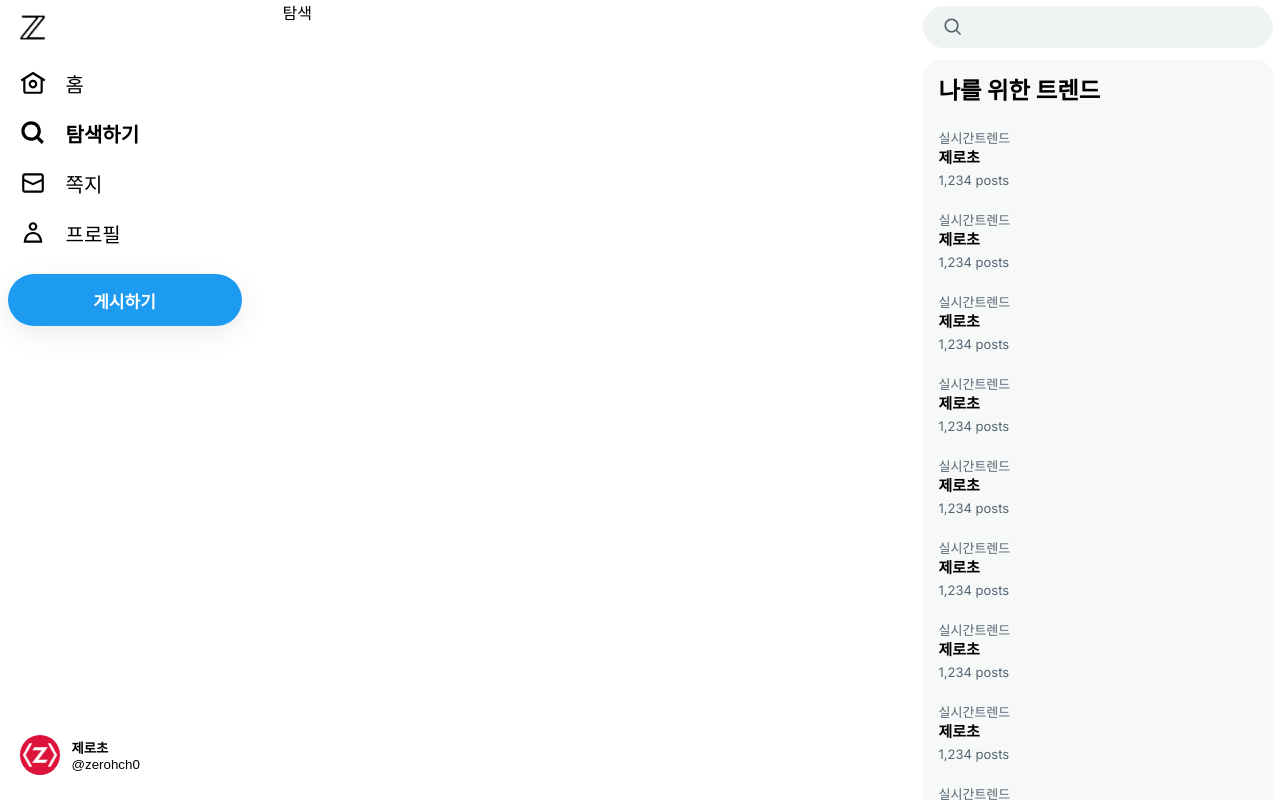
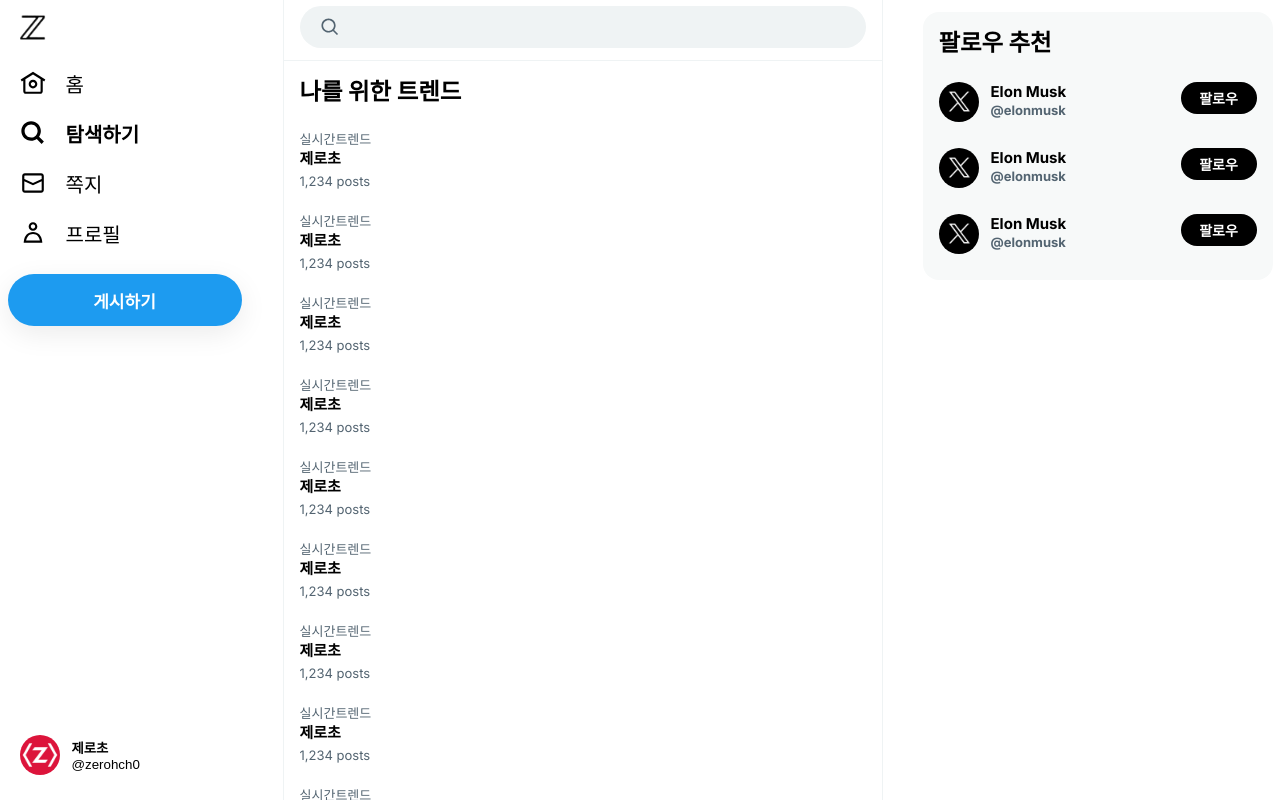
Before and after one commit to sungjaechoi/X_com, a Next.js app: page /explore in a window 1280 px wide. Built offline with nearby package versions, Linux system fonts and the light colour scheme.

Commit message:
explore UI 구성

```diff
--- /dev/null
+++ b/src/app/(afterLogin)/_component/RightSearchZone.tsx
@@ -0,0 +1,40 @@
+"use client";
+
+import style from "./rightSearchZone.module.css";
+import {usePathname} from "next/navigation";
+import React from "react";
+import SearchForm from "@/app/(afterLogin)/_component/SearchForm";
+
+export default function RightSearchZone() {
+  const pathname = usePathname()
+  const onChangeFollow = () => {}
+  const onChangeAll = () => {}
+  if (pathname === '/explore') {
+    return null;
+  }
+  if (pathname === '/search') {
+    return (
+      <div>
+        <h5 className={style.filterTitle}>검색 필터</h5>
+        <div className={style.filterSection}>
+          <div>
+            <label>사용자</label>
+            <div className={style.radio}>
+              <div>모든 사용자</div>
+              <input type="radio" name="pf" defaultChecked onChange={onChangeAll} />
+            </div>
+            <div className={style.radio}>
+              <div>내가 팔로우하는 사람들</div>
+              <input type="radio" name="pf" value="on" onChange={onChangeFollow} />
+            </div>
+          </div>
+        </div>
+      </div>
+    );
+  }
+  return (
+    <div style={{ marginBottom: 60, width: 'inherit' }}>
+      <SearchForm />
+    </div>
+  )
+}
--- /dev/null
+++ b/src/app/(afterLogin)/_component/SearchForm.tsx
@@ -0,0 +1,16 @@
+import style from "@/app/(afterLogin)/_component/rightSearchZone.module.css";
+
+type Props = { q?: string }
+export default function SearchForm({ q }: Props) {
+  return (
+    <form className={style.search}>
+      <svg width={20} viewBox="0 0 24 24" aria-hidden="true">
+        <g>
+          <path
+            d="M10.25 3.75c-3.59 0-6.5 2.91-6.5 6.5s2.91 6.5 6.5 6.5c1.795 0 3.419-.726 4.596-1.904 1.178-1.177 1.904-2.801 1.904-4.596 0-3.59-2.91-6.5-6.5-6.5zm-8.5 6.5c0-4.694 3.806-8.5 8.5-8.5s8.5 3.806 8.5 8.5c0 1.986-.682 3.815-1.824 5.262l4.781 4.781-1.414 1.414-4.781-4.781c-1.447 1.142-3.276 1.824-5.262 1.824-4.694 0-8.5-3.806-8.5-8.5z"></path>
+        </g>
+      </svg>
+      <input type="search" />
+    </form>
+  )
+}
--- a/src/app/(afterLogin)/_component/TrendSection.tsx
+++ b/src/app/(afterLogin)/_component/TrendSection.tsx
@@ -2,8 +2,13 @@
 
 import style from '@/app/(afterLogin)/_component/trendSection.module.css';
 import Trend from './Trend';
+import { usePathname } from 'next/navigation';
+
 
 export default function TrendSection () {
+  // 현재 페이지 경로가 /explore 일때, 노출하지 않는다. - 나를 위한 트렌드는 탐색하기에 없음
+  const pathname = usePathname();
+  if (pathname === '/explore') return null;
   return(
     <div className={style.trendBg}>
       <div className={style.trend}>
--- /dev/null
+++ b/src/app/(afterLogin)/_component/rightSearchZone.module.css
@@ -0,0 +1,60 @@
+.search {
+  position: fixed;
+  height: 42px;
+  width: inherit;
+  border-radius: 21px;
+  background-color: rgb(239, 243, 244);
+  margin-top: 6px;
+  margin-bottom: 12px;
+  display: flex;
+  align-items: center;
+}
+
+.search svg {
+  margin-left: 20px;
+  fill: rgb(83, 100, 113);
+}
+
+.search input {
+  outline: none;
+  background-color: inherit;
+  border: none;
+  padding: 12px;
+  margin-left: 5px;
+  font-size: 15px;
+}
+
+.filterTitle {
+  background: #ffffff;
+  padding: 12px 16px;
+  color: rgba(15,20,25,1.00);
+  font-size: 20px;
+  font-weight: bold;
+  margin-bottom: 16px;
+  border-radius: 16px;
+  border: 1px solid rgb(239,243,244);
+  margin-top: 12px;
+}
+
+.filterSection {
+  padding: 0 16px 12px;
+  margin-bottom: 16px;
+  border-radius: 16px;
+  border: 1px solid rgb(239,243,244);
+}
+
+.filterSection label {
+  font-size: 15px;
+  font-weight: bold;
+  height: 36px;
+  display: flex;
+  align-items: center;
+}
+
+.radio {
+  display: flex;
+}
+
+.radio > div {
+  flex: 1;
+}
--- /dev/null
+++ b/src/app/(afterLogin)/explore/explore.module.css
@@ -0,0 +1,31 @@
+.main {
+  width: 600px;
+  border-color: rgb(239, 243, 244);
+  border-right-width: 1px;
+  border-left-width: 1px;
+  border-left-style: solid;
+  border-right-style: solid;
+  display: flex;
+  flex-direction: column;
+  align-items: stretch;
+}
+
+.formZone {
+  padding-left: 16px;
+  width: 566px;
+  margin-bottom: 60px;
+}
+
+.trendBg {
+  margin-top: 60px;
+  background-color: rgb(247, 249, 249);
+}
+.trend {
+  border-top: 1px solid rgb(239, 243, 244);
+  font-size: 20px;
+  font-weight: bold;
+  margin-bottom: 12px;
+}
+.trend h3 {
+  padding: 12px 16px;
+}
--- a/src/app/(afterLogin)/explore/page.tsx
+++ b/src/app/(afterLogin)/explore/page.tsx
@@ -1,7 +1,26 @@
-export default function Page() {
+import style from "./explore.module.css";
+import SearchForm from "@/app/(afterLogin)/_component/SearchForm";
+import Trend from "@/app/(afterLogin)/_component/Trend";
+
+export default function Home() {
   return (
-    <main>
-      탐색
+    <main className={style.main}>
+      <div className={style.formZone}>
+        <SearchForm />
+      </div>
+      <div className={style.trend}>
+        <h3>나를 위한 트렌드</h3>
+        <Trend />
+        <Trend />
+        <Trend />
+        <Trend />
+        <Trend />
+        <Trend />
+        <Trend />
+        <Trend />
+        <Trend />
+        <Trend />
+      </div>
     </main>
   )
 }
--- a/src/app/(afterLogin)/layout.module.css
+++ b/src/app/(afterLogin)/layout.module.css
@@ -94,32 +94,6 @@
   height: 100%;
 }
 
-.search {
-  position: fixed;
-  height: 42px;
-  width: inherit;
-  border-radius: 21px;
-  background-color: rgb(239, 243, 244);
-  margin-top: 6px;
-  margin-bottom: 12px;
-  display: flex;
-  align-items: center;
-}
-
-.search svg {
-  margin-left: 20px;
-  fill: rgb(83, 100, 113);
-}
-
-.search input {
-  outline: none;
-  background-color: inherit;
-  border: none;
-  padding: 12px;
-  margin-left: 5px;
-  font-size: 15px;
-}
-
 .followRecommend {
   font-size: 20px;
   font-weight: bold;
--- a/src/app/(afterLogin)/layout.tsx
+++ b/src/app/(afterLogin)/layout.tsx
@@ -7,6 +7,7 @@ import NavMenu from "@/app/(afterLogin)/_component/NavMenu";
 import LogoutButton from "./_component/LogoutButton";
 import TrendSection from "@/app/(afterLogin)/_component/TrendSection";
 import FollowRecommend from "@/app/(afterLogin)/_component/FollowRecommend";
+import RightSearchZone from "./_component/RightSearchZone";
 
 type Props = { children: ReactNode, modal : ReactNode }
 export default function AfterLoginLayout({ children, modal }: Props ) {
@@ -34,17 +35,7 @@ export default function AfterLoginLayout({ children, modal }: Props ) {
         <div className={style.rightSectionInner}>
           <main className={style.main}>{children}</main>
           <section className={style.rightSection}>
-          <div style={{ marginBottom: 60, width: 'inherit' }}>
-              <form className={style.search}>
-                <svg width={20} viewBox="0 0 24 24" aria-hidden="true">
-                  <g>
-                    <path
-                      d="M10.25 3.75c-3.59 0-6.5 2.91-6.5 6.5s2.91 6.5 6.5 6.5c1.795 0 3.419-.726 4.596-1.904 1.178-1.177 1.904-2.801 1.904-4.596 0-3.59-2.91-6.5-6.5-6.5zm-8.5 6.5c0-4.694 3.806-8.5 8.5-8.5s8.5 3.806 8.5 8.5c0 1.986-.682 3.815-1.824 5.262l4.781 4.781-1.414 1.414-4.781-4.781c-1.447 1.142-3.276 1.824-5.262 1.824-4.694 0-8.5-3.806-8.5-8.5z"></path>
-                  </g>
-                </svg>
-                <input type="search" />
-              </form>
-            </div>
+            <RightSearchZone />
             <TrendSection />
             <div className={style.followRecommend}>
               <h3>팔로우 추천</h3>
```
